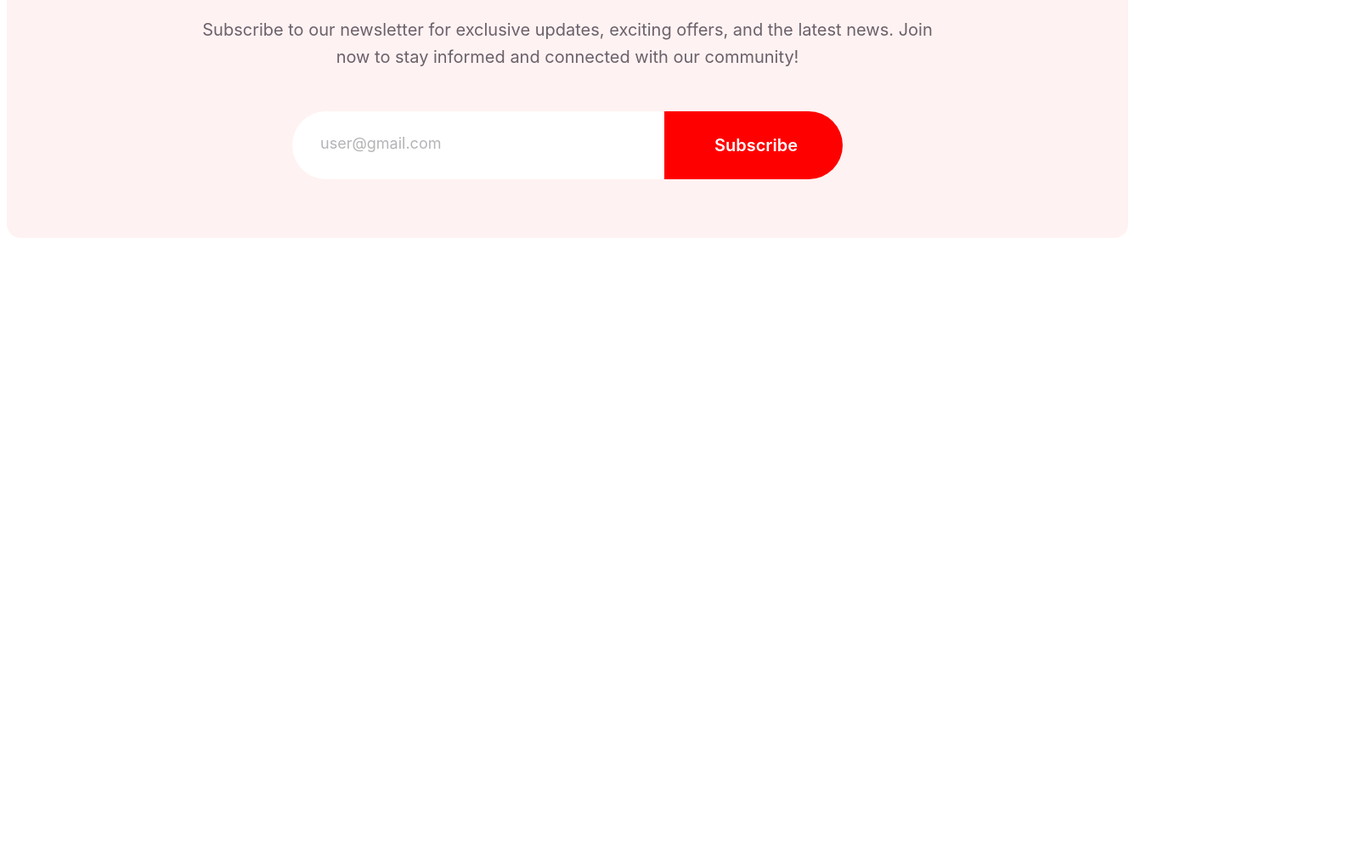
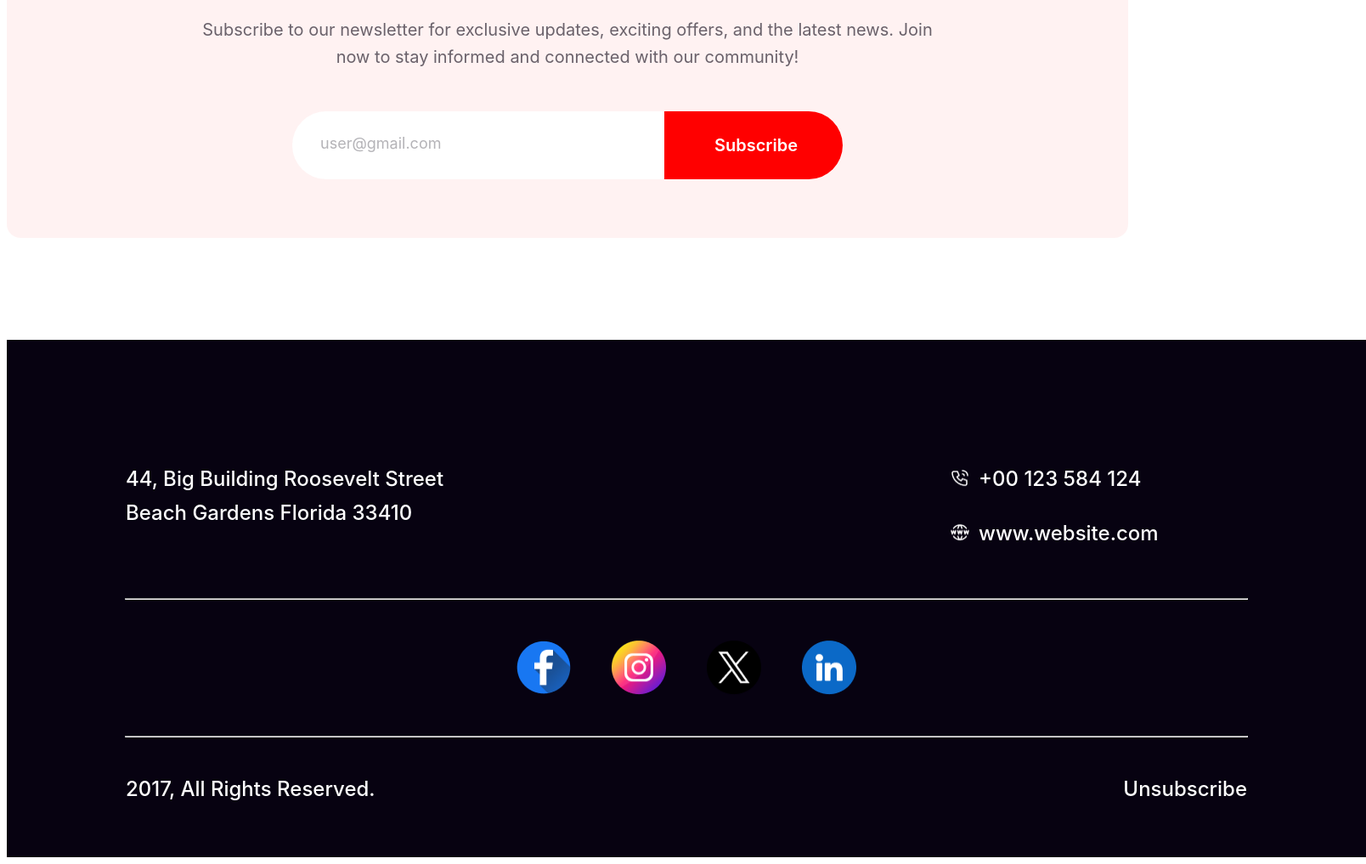
Before and after one commit to Nazmul52/Assignement-1-PGH, a plain HTML site: page index.html in a window 1280 px wide. Shown: the part 6568-7585 px from the top of the page at 85% size, 1608 px wide, since content can reach past the window. Before the commit the page ends 6856 px from the top, so only its background shows below. Drawn offline with Linux system fonts and the light colour scheme.

Commit message:
Added Footer Section

```diff
--- a/css/style.css
+++ b/css/style.css
@@ -480,3 +480,70 @@ body {
     padding: 24px 56px;
     cursor: pointer;
 }
+
+/* Footer Section CSS */
+
+footer {
+    width: 1600px;
+    height: 609px;
+    background: #070211;
+    margin: auto;
+    margin-top: 120px;
+    color: #FFF;
+    font-family: Inter;
+    font-size: 24px;
+    font-weight: 500;
+}
+
+footer > .footer-info {
+    line-height: 40px; /* 166.667% */
+    display: flex;
+    justify-content: space-between;
+    padding: 120px 140px;
+    padding-bottom: 20px;
+}
+
+footer > .footer-info > p {
+    width: 450px;
+}
+
+footer > .footer-info > div {
+    width: 350px;
+}
+
+footer > .footer-info > div > p {
+    display: flex;
+}
+
+footer > .footer-info > div > p > img {
+    padding-top: 7px;
+    width: 24px;
+    height: 24px;
+    padding-right: 10px;
+}
+footer > hr {
+    width: 1320px;
+    background: rgba(255, 255, 255, 0.15);
+}
+
+footer > .footer-icon {
+    display: flex;
+    flex-direction: row;
+    align-items: center;
+    justify-content: center;
+    margin: 48px 0px;
+
+}
+
+footer > .footer-icon > img {
+    width: 64px;
+    height: 64px;
+    margin: 0 24px;
+}
+
+footer > .footer-bottom {
+    display: flex;
+    justify-content: space-between;
+    padding: 10px 140px 0px;
+    line-height: normal;
+}
--- a/index.html
+++ b/index.html
@@ -120,7 +120,26 @@
         </section>
     </main>
     <footer>
+        <div class="footer-info">
+            <p>44, Big Building Roosevelt Street Beach Gardens Florida 33410</p>
+            <div>
+                <p><img src="images/Call.png" alt="Phone"> <span>+00 123 584 124</span></p>
+                <p><img src="images/Website.png" alt="Website"> <span>www.website.com</span></p>
+            </div>
+        </div>
+        <hr />
+        <div class="footer-icon">
+            <img src="images/Facebook.png" alt="Facebook">
+            <img src="images/Instagram.png" alt="Instagram">
+            <img src="images/Twitter.png" alt="Twitter">
+            <img src="images/Linkedin.png" alt="Linkedin">
 
+        </div>
+        <hr />
+        <div class="footer-bottom">
+            <p>2017, All Rights Reserved.</p>
+            <p>Unsubscribe</p>
+        </div>
     </footer>
 </body>
 </html>
```
